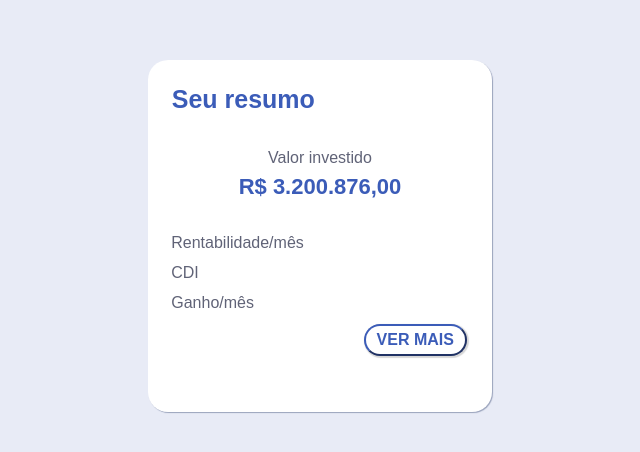
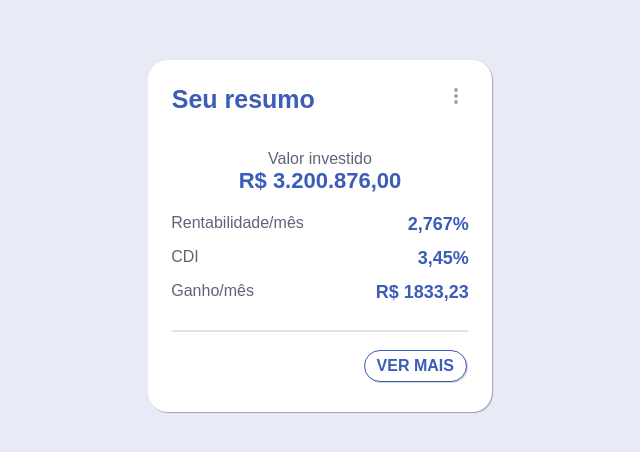
Before and after one commit to euhenriquefranca/your-summary, a React (Create React App) app: page / in a window 1280 px wide. Shown: the part 164-616 px from the top of the page, without its empty margins (320-960 px from the left). Built offline with nearby package versions, Linux system fonts and the light colour scheme; a web font is replaced by a local one.

Commit message:
fit and styling component card

```diff
--- a/src/components/Button/styles.css
+++ b/src/components/Button/styles.css
@@ -1,7 +1,8 @@
 .button {
   width: 103px;
   height: 32px;
-  box-shadow: 1px 1px 1px 1px #00000029;
+  box-shadow: 1px 1px 0  #00000029;
+  border: 1px solid;
   background-color: #ffffff;
   border-radius: 35px;
   border-color: #3b5cb8;
--- a/src/components/Card/index.js
+++ b/src/components/Card/index.js
@@ -1,17 +1,33 @@
 import React from "react";
 import Button from "../Button";
+import More from "../More";
 
 import "./styles.css";
 
 export default function Card() {
   return (
     <div className="card-container">
-      <p className="summary">Seu resumo</p>
+      <div className="header">
+        <span className="summary">Seu resumo</span>
+        <div className="more-svg">
+          <More />
+        </div>
+      </div>
       <p className="invested">Valor investido</p>
       <p className="value">R$ 3.200.876,00</p>
-      <p className="profitability">Rentabilidade/mês</p>
-      <p className="cdi">CDI</p>
-      <p className="gain">Ganho/mês</p>
+      <div className="profitability-container">
+        <p className="profitability">Rentabilidade/mês</p>
+        <p className="profitability-value">2,767%</p>
+      </div>
+      <div className="cdi-container">
+        <p className="cdi">CDI</p>
+        <p className="cdi-value">3,45%</p>
+      </div>
+      <div className="gain-container">
+        <p className="gain">Ganho/mês</p>
+        <p className="gain-value">R$ 1833,23</p>
+      </div>
+      <div className="line"></div>
       <div className="btn">
         <Button title="VER MAIS" />
       </div>
--- a/src/components/Card/styles.css
+++ b/src/components/Card/styles.css
@@ -6,9 +6,20 @@
   box-shadow: #9aa3bc 1px 1px 1px;
   border-radius: 20px;
 }
+.header {
+  display: flex;
+  justify-content: space-between;
+}
+.more-svg {
+  width: 24px;
+  height: 24px;
+  margin-right: 24px;
+  margin-top: 24px;
+}
 .summary {
-  margin: 25px 177.5px 35px 24px;
+  margin: 25px 0px 35px 24px;
   width: 144px;
+  height: 30px;
   color: #3b5cb8;
   font-size: 25px;
   font-weight: 800;
@@ -17,35 +28,77 @@
   font-size: 16px;
   color: #606377;
   text-align: center;
-  margin-bottom: 7px;
 }
 .value {
   font-size: 22px;
   font-weight: 800;
   color: #3b5cb8;
   text-align: center;
-  margin-bottom: 34px;
+  margin-bottom: 20px;
+}
+.profitability-container {
+  display: flex;
+  justify-content: space-between;
+  height: 22px;
+  margin-bottom: 12px;
 }
 .profitability {
   font-size: 16px;
   color: #606377;
   margin-left: 23.5px;
+}
+.profitability-value {
+  font-weight: 800;
+  color: #3b5cb8;
+  font-family: "proxima-nova", sans-serif;
+  font-size: 18px;
+  margin-right: 23.5px;
+}
+.cdi-container {
+  display: flex;
+  justify-content: space-between;
+  height: 22px;
+  height: 22px;
   margin-bottom: 12px;
 }
 .cdi {
   font-size: 16px;
   color: #606377;
   margin-left: 23.5px;
-  margin-bottom: 12px;
+}
+.cdi-value {
+  font-weight: 800;
+  color: #3b5cb8;
+  font-family: "proxima-nova", sans-serif;
+  font-size: 18px;
+  margin-right: 23.5px;
+}
+.gain-container {
+  display: flex;
+  justify-content: space-between;
+  height: 22px;
+  margin-bottom: 26px;
 }
 .gain {
   font-size: 16px;
   color: #606377;
   margin-left: 23.5px;
-  margin-bottom: 12px;
+}
+.gain-value{
+  font-weight: 800;
+  color: #3b5cb8;
+  font-family: "proxima-nova", sans-serif;
+  font-size: 18px;
+  margin-right: 23.5px;
+}
+.line {
+  width: 296px;
+  border: 0.5px solid;
+  border-color: #9aa3bc;
+  margin: 24px 24px 18px 24px;
+  opacity: 30%;
 }
 .btn {
   float: right;
   margin-right: 25.5px;
-  margin-bottom: 14px;
 }
--- /dev/null
+++ b/src/components/More/index.js
@@ -0,0 +1,6 @@
+import React from "react";
+import MoreSvg from "../../assets/more.svg";
+
+export default function More() {
+  return <img alt="More" src={MoreSvg} />;
+}
```
